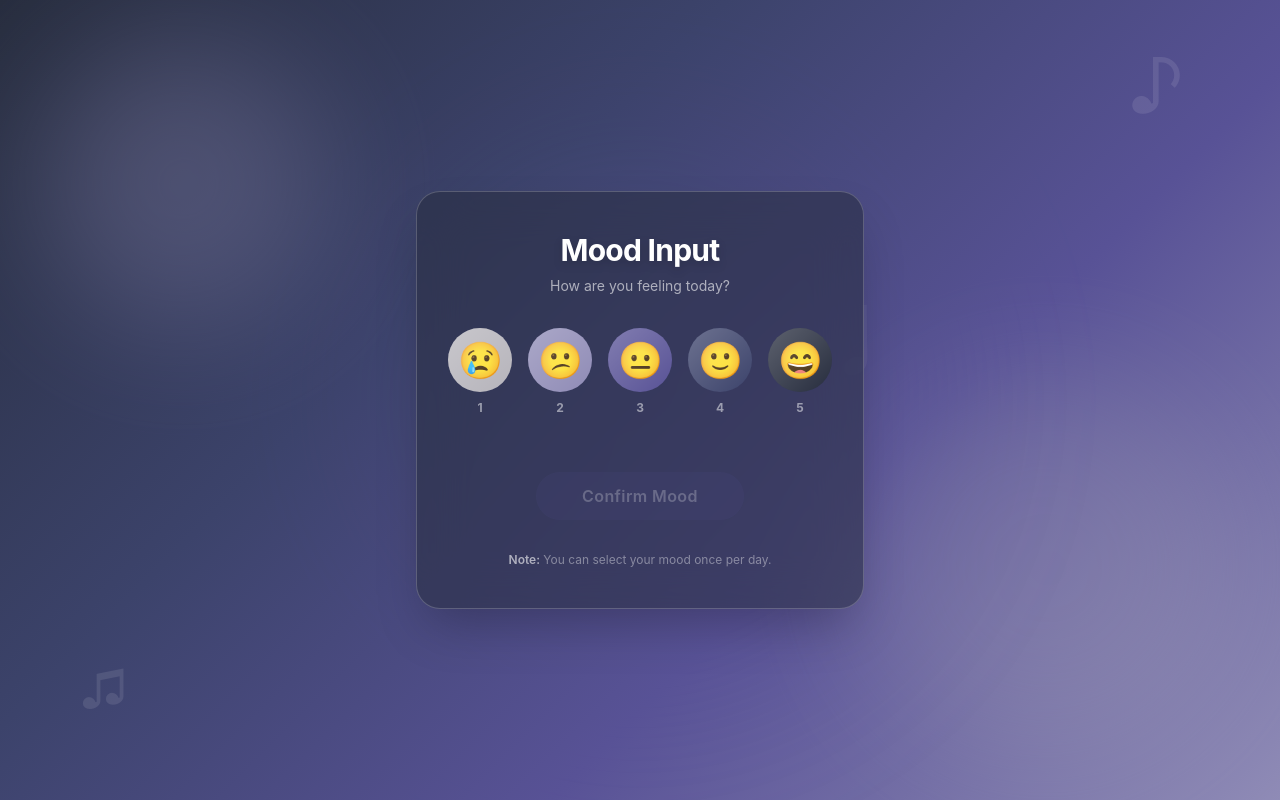
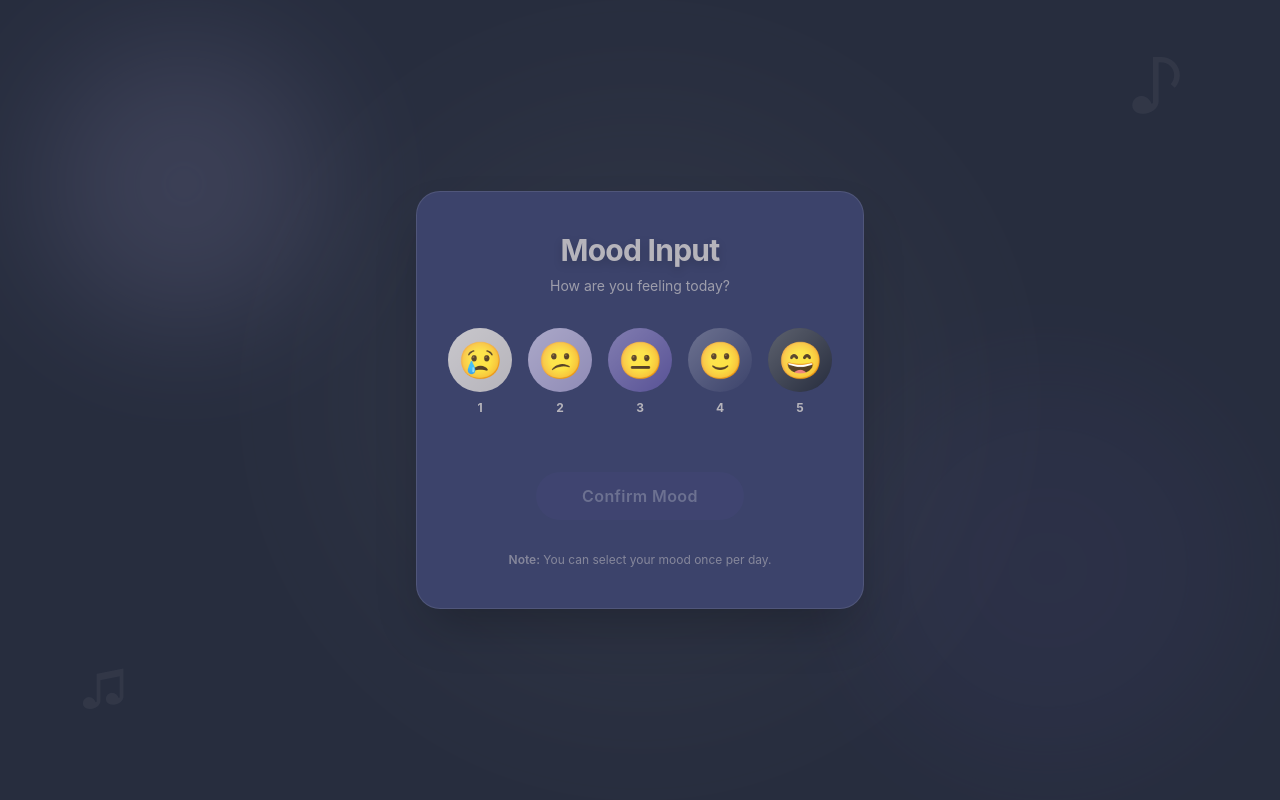
Before and after one commit to darsika4478/ITPM-STUZIC-web-app, a React app in the folder frontend/: page /mood-input in a window 1280 px wide. Built offline with nearby package versions, Linux system fonts and the light colour scheme; the HTML template or start-up script is replaced by a standard one.

Commit message:
colour theme updated

```diff
--- a/frontend/src/features/mood_and_music/components/MoodEmojiOption.jsx
+++ b/frontend/src/features/mood_and_music/components/MoodEmojiOption.jsx
@@ -36,13 +36,16 @@ const MoodEmojiOption = ({ mood, selected, onSelect }) => {
             </div>
 
             {/* Number label */}
-            <span className={`text-xs font-bold transition-colors duration-200 ${isSelected ? 'text-white' : 'text-white/50'}`}>
+            <span className={`text-xs font-bold transition-colors duration-200 ${isSelected ? 'text-white' : 'text-[#B6B4BB]'}`}>
                 {mood}
             </span>
 
             {/* Selected dot */}
             {isSelected && (
-                <span className="absolute -bottom-1 left-1/2 -translate-x-1/2 w-2 h-2 rounded-full bg-white animate-pulse shadow-lg" />
+                <span
+                    className="absolute -bottom-1 left-1/2 -translate-x-1/2 w-2 h-2 rounded-full animate-pulse shadow-lg"
+                    style={{ backgroundColor: '#585296' }}
+                />
             )}
         </button>
     );
--- a/frontend/src/features/mood_and_music/components/MoodSubmitButton.jsx
+++ b/frontend/src/features/mood_and_music/components/MoodSubmitButton.jsx
@@ -1,6 +1,6 @@
 import React from 'react';
 
-// Gradient uses palette: #8F8BB6 → #585296 → #3C436B
+// Primary: #585296 | Highlight: #8F8BB6 | Text: #B6B4BB
 const MoodSubmitButton = ({ onClick, disabled }) => {
     return (
         <button
@@ -12,18 +12,18 @@ const MoodSubmitButton = ({ onClick, disabled }) => {
                 focus:outline-none focus:ring-2 focus:ring-white/30 focus:ring-offset-2 focus:ring-offset-transparent
                 ${disabled
                     ? 'opacity-40 cursor-not-allowed text-white/60'
-                    : 'text-white shadow-lg hover:shadow-xl hover:scale-105 hover:brightness-110 active:scale-95'
+                    : 'text-[#B6B4BB] shadow-lg hover:shadow-xl hover:scale-105 hover:brightness-110 active:scale-95'
                 }
             `}
             style={disabled
                 ? { background: 'rgba(88,82,150,0.3)' }
-                : { background: 'linear-gradient(135deg, #8F8BB6 0%, #585296 50%, #3C436B 100%)' }
+                : { background: 'linear-gradient(135deg, #585296 0%, #8F8BB6 100%)' }
             }
         >
             {/* Shine effect */}
             {!disabled && (
                 <span className="absolute inset-0 rounded-full overflow-hidden pointer-events-none">
-                    <span className="absolute top-0 left-0 right-0 h-1/2 bg-white/15 rounded-t-full" />
+                    <span className="absolute top-0 left-0 right-0 h-1/2 bg-white/10 rounded-t-full" />
                 </span>
             )}
             <span className="relative z-10">Confirm Mood</span>
--- a/frontend/src/features/mood_and_music/pages/MoodInputPage.jsx
+++ b/frontend/src/features/mood_and_music/pages/MoodInputPage.jsx
@@ -3,8 +3,9 @@ import MoodSelector from '../components/MoodSelector';
 import MoodSubmitButton from '../components/MoodSubmitButton';
 import { MOOD_CONFIG } from '../components/MoodEmojiOption';
 
-// ── Custom palette ──────────────────────────────────────────────
-// #B6B4BB · #8F8BB6 · #585296 · #3C436B · #272D3E
+// ── Professional Palette ─────────────────────────────────────────
+// Background: #272D3E | Surface: #3C436B | Primary: #585296
+// Highlight: #8F8BB6  | Text: #B6B4BB
 // ───────────────────────────────────────────────────────────────
 
 const MoodInputPage = () => {
@@ -20,39 +21,38 @@ const MoodInputPage = () => {
     return (
         <div
             className="min-h-screen flex items-center justify-center p-4 relative overflow-hidden"
-            style={{ background: 'linear-gradient(135deg, #272D3E 0%, #3C436B 35%, #585296 65%, #8F8BB6 100%)' }}
+            style={{ backgroundColor: '#272D3E' }}
         >
-            {/* Decorative blobs — tinted with palette colours */}
+            {/* Decorative blobs — using palette highlights */}
             <div
-                className="absolute top-10 left-10 w-72 h-72 rounded-full blur-3xl pointer-events-none opacity-30"
+                className="absolute top-10 left-10 w-72 h-72 rounded-full blur-3xl pointer-events-none opacity-20"
                 style={{ backgroundColor: '#8F8BB6' }}
             />
             <div
-                className="absolute bottom-10 right-10 w-96 h-96 rounded-full blur-3xl pointer-events-none opacity-20"
-                style={{ backgroundColor: '#B6B4BB' }}
+                className="absolute bottom-10 right-10 w-96 h-96 rounded-full blur-3xl pointer-events-none opacity-10"
+                style={{ backgroundColor: '#585296' }}
             />
             <div
-                className="absolute top-1/2 left-1/2 -translate-x-1/2 -translate-y-1/2 w-[600px] h-[600px] rounded-full blur-[100px] pointer-events-none opacity-10"
-                style={{ backgroundColor: '#585296' }}
+                className="absolute top-1/2 left-1/2 -translate-x-1/2 -translate-y-1/2 w-[600px] h-[600px] rounded-full blur-[100px] pointer-events-none opacity-5"
+                style={{ backgroundColor: '#B6B4BB' }}
             />
 
             {/* Floating music notes */}
-            <span className="absolute top-16 right-24 text-white/10 text-7xl select-none pointer-events-none animate-bounce" style={{ animationDuration: '3s' }}>♪</span>
-            <span className="absolute bottom-20 left-20 text-white/10 text-5xl select-none pointer-events-none animate-bounce" style={{ animationDuration: '4s' }}>♫</span>
-            <span className="absolute top-1/3 right-1/4 text-white/5 text-9xl select-none pointer-events-none">♩</span>
+            <span className="absolute top-16 right-24 text-white/5 text-7xl select-none pointer-events-none animate-bounce" style={{ animationDuration: '3s' }}>♪</span>
+            <span className="absolute bottom-20 left-20 text-white/5 text-5xl select-none pointer-events-none animate-bounce" style={{ animationDuration: '4s' }}>♫</span>
 
             {/* Card */}
             <div className="relative z-10 w-full max-w-md">
                 <div
-                    className="backdrop-blur-xl border border-white/20 rounded-3xl shadow-2xl px-8 py-10 flex flex-col items-center gap-8"
-                    style={{ backgroundColor: 'rgba(39, 45, 62, 0.55)' }}
+                    className="border border-white/10 rounded-3xl shadow-2xl px-8 py-10 flex flex-col items-center gap-8"
+                    style={{ backgroundColor: '#3C436B' }}
                 >
                     {/* Header */}
                     <div className="text-center">
-                        <h1 className="text-3xl font-bold text-white tracking-tight drop-shadow-lg">
+                        <h1 className="text-3xl font-bold tracking-tight drop-shadow-lg" style={{ color: '#B6B4BB' }}>
                             Mood Input
                         </h1>
-                        <p className="mt-2 text-white/60 text-sm">
+                        <p className="mt-2 text-sm opacity-80" style={{ color: '#B6B4BB' }}>
                             How are you feeling today?
                         </p>
                     </div>
@@ -62,10 +62,9 @@ const MoodInputPage = () => {
 
                     {/* Selected mood label */}
                     {selectedConfig && !confirmed && (
-                        <div className="flex items-center gap-2 border border-white/20 rounded-full px-5 py-2"
-                            style={{ backgroundColor: 'rgba(182,180,187,0.12)' }}>
+                        <div className="flex items-center gap-2 border border-white/5 rounded-full px-5 py-2 bg-white/5">
                             <span className="text-xl">{selectedConfig.emoji}</span>
-                            <span className="text-white/80 font-medium text-sm">
+                            <span className="font-medium text-sm" style={{ color: '#B6B4BB' }}>
                                 You're feeling{' '}
                                 <span className="font-bold text-white">{selectedConfig.label}</span>
                             </span>
@@ -75,14 +74,13 @@ const MoodInputPage = () => {
                     {/* Confirmation message */}
                     {confirmed && selectedConfig && (
                         <div
-                            className="flex flex-col items-center gap-1 border border-white/20 rounded-2xl px-6 py-4 text-center"
-                            style={{ backgroundColor: 'rgba(88,82,150,0.25)' }}
+                            className="flex flex-col items-center gap-1 border border-white/10 rounded-2xl px-6 py-4 text-center bg-white/5"
                         >
                             <span className="text-3xl">{selectedConfig.emoji}</span>
-                            <p className="text-white font-semibold text-sm mt-1">
+                            <p className="font-semibold text-sm mt-1" style={{ color: '#B6B4BB' }}>
                                 Mood confirmed!
                             </p>
-                            <p className="text-white/60 text-xs">
+                            <p className="text-xs opacity-70" style={{ color: '#B6B4BB' }}>
                                 Your <span className="font-bold text-white">{selectedConfig.label}</span> mood has been recorded.
                             </p>
                         </div>
@@ -97,15 +95,16 @@ const MoodInputPage = () => {
                     {confirmed && (
                         <button
                             onClick={() => { setConfirmed(false); setSelectedMood(null); }}
-                            className="text-white/50 text-sm underline underline-offset-2 hover:text-white transition-colors"
+                            className="text-sm underline underline-offset-2 hover:opacity-80 transition-opacity"
+                            style={{ color: '#B6B4BB' }}
                         >
                             Change mood
                         </button>
                     )}
 
                     {/* Note */}
-                    <p className="text-white/40 text-xs text-center">
-                        <span className="font-semibold text-white/60">Note:</span> You can select your mood once per day.
+                    <p className="text-xs text-center opacity-60" style={{ color: '#B6B4BB' }}>
+                        <span className="font-semibold">Note:</span> You can select your mood once per day.
                     </p>
                 </div>
             </div>
```
